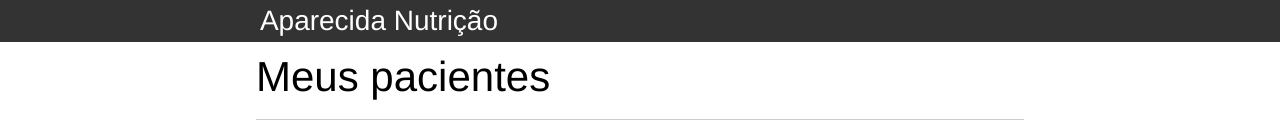
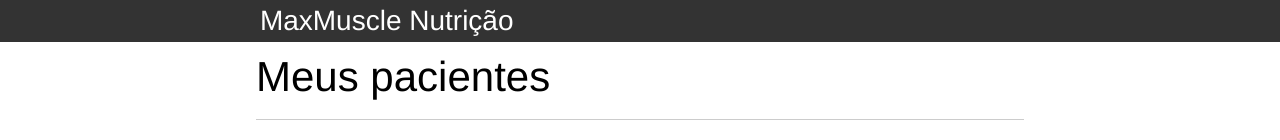
Before and after one commit to tbsilveira/maxmuscle-nutricao, a plain HTML site: page index.html in a window 1280 px wide. Shown: the top 140 px of the page. Drawn offline with Linux system fonts and the light colour scheme.

Commit message:
project started

```diff
--- a/index.html
+++ b/index.html
@@ -2,17 +2,17 @@
 <html lang="pt-br">
 	<head>
 		<meta charset="UTF-8">
-		<title>Aparecida Nutrição</title>
+		<title>MaxMuscle Nutrição</title>
 		<link rel="icon" href="favicon.ico" type="image/x-icon">
 		<link rel="stylesheet" type="text/css" href="css/reset.css">
 		<link rel="stylesheet" type="text/css" href="css/index.css">
+	</head>
 
-	</head>
 	<body>
 
 		<header>
 			<div class="container">
-				<h1>Aparecida Nutrição</h1>
+				<h1>MaxMuscle Nutrição</h1>
 			</div>
 		</header>
 		<main>
@@ -73,5 +73,11 @@
 			</section>
 		</main>
 
+
+		<script>
+
+		</script>
+
+
 	</body>
 </html>
```
